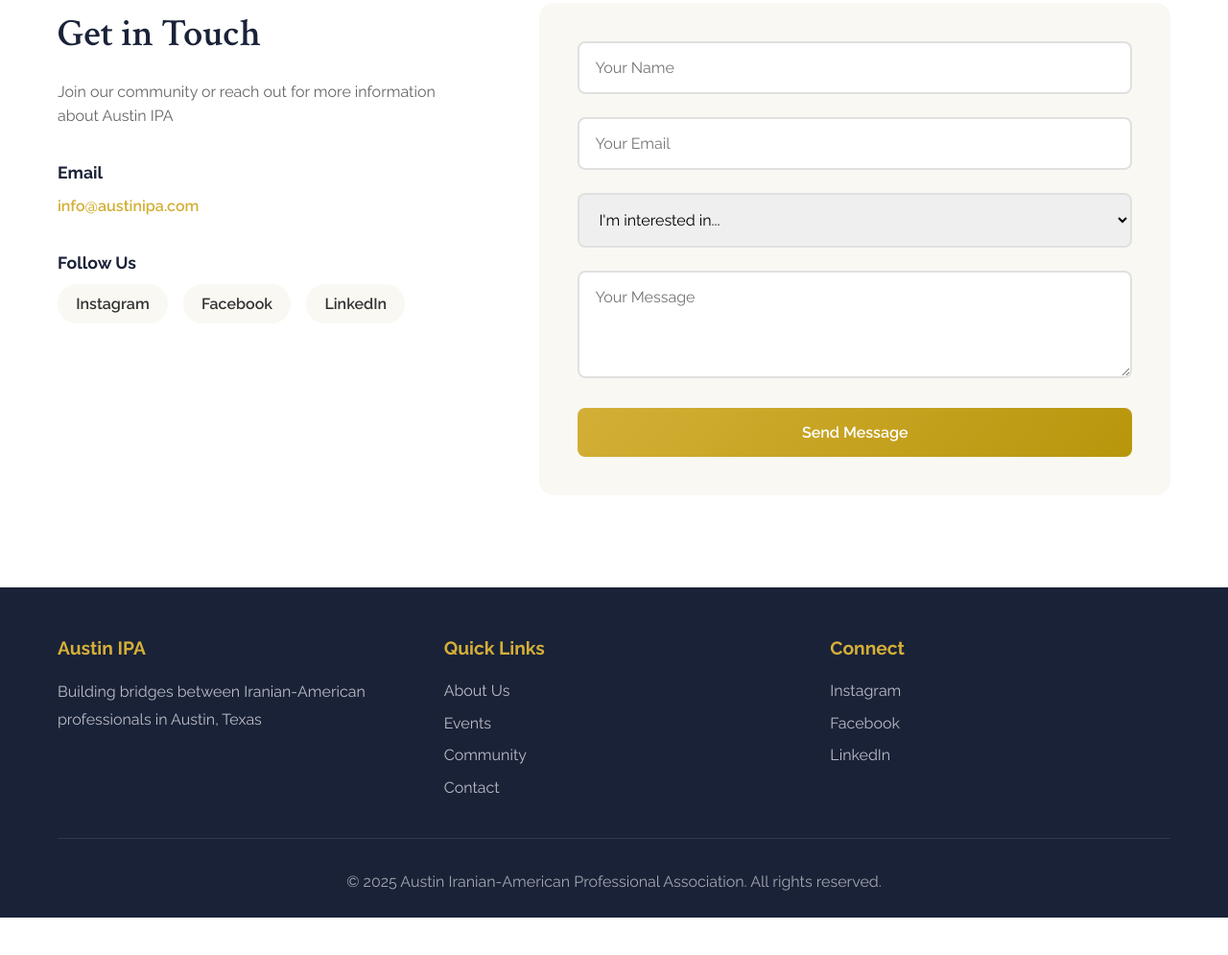
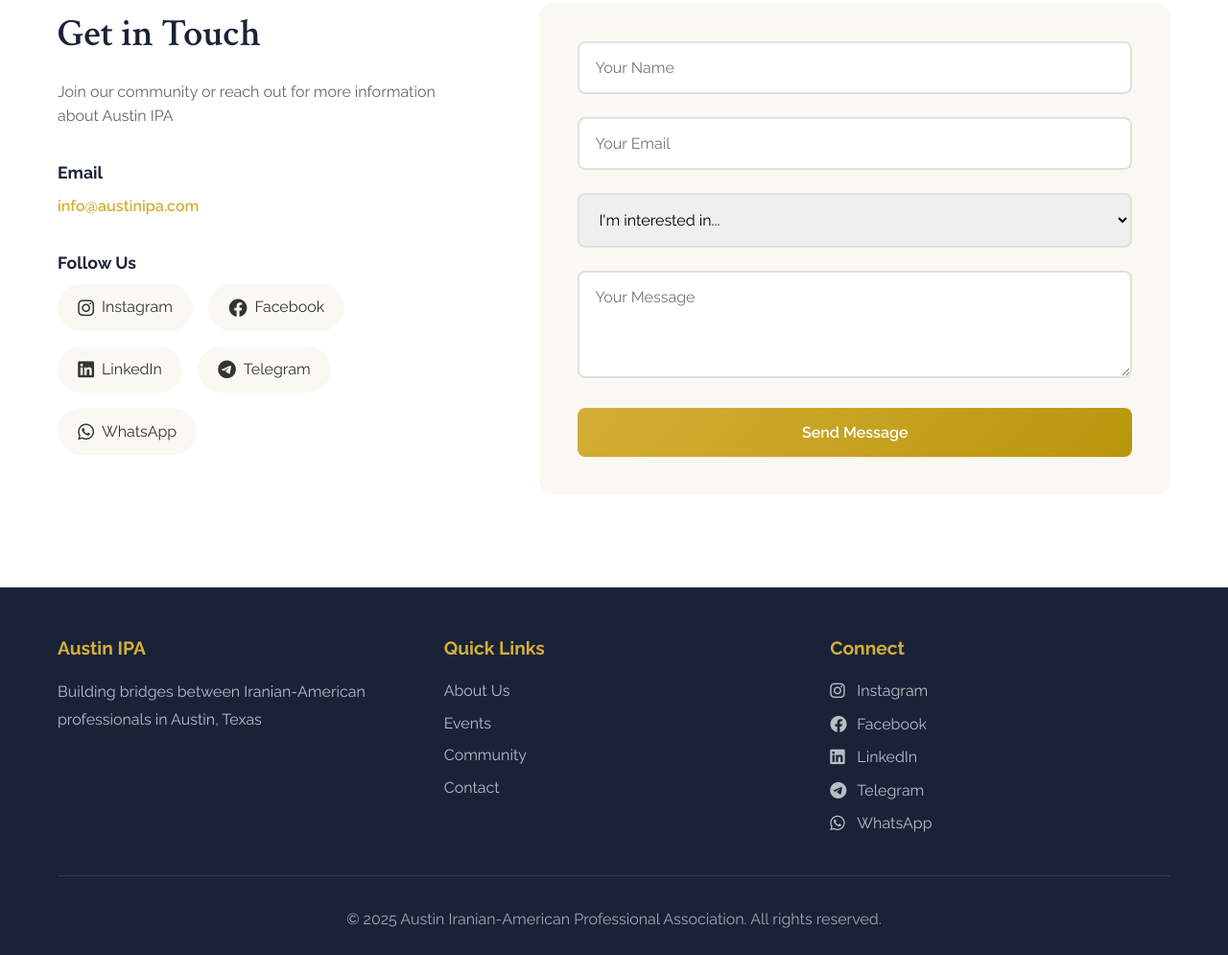
Before and after one commit to masoud-heydari/AustinIPA, a plain HTML site: page index.html in a window 1280 px wide. Shown: the part 3420-4415 px from the top of the page at 96% size. Before the commit the page ends 4376 px from the top, so only its background shows below. Drawn offline with Linux system fonts and the light colour scheme.

Commit message:
Add all social media platforms with icons
- Added Telegram and WhatsApp to social links
- Integrated Font Awesome for social media icons
- Enhanced styling for social links with icons
- Updated both contact section and footer
- All 5 platforms: Instagram, Facebook, LinkedIn, Telegram, WhatsApp
- Improved hover effects and visual feedback

```diff
--- a/css/styles.css
+++ b/css/styles.css
@@ -466,16 +466,29 @@
 }
 
 .social-links a {
-    padding: 0.5rem 1.2rem;
+    display: inline-flex;
+    align-items: center;
+    gap: 0.5rem;
+    padding: 0.6rem 1.2rem;
     background: var(--cream);
-    border-radius: 20px;
+    border-radius: 25px;
     color: var(--text);
+    text-decoration: none;
+    font-weight: 500;
     transition: all 0.3s ease;
+    border: 2px solid transparent;
+}
+
+.social-links a i {
+    font-size: 1.2rem;
 }
 
 .social-links a:hover {
     background: var(--gold);
     color: white;
+    border-color: var(--gold);
+    transform: translateY(-2px);
+    box-shadow: 0 4px 12px rgba(212, 175, 55, 0.3);
 }
 
 .contact-form {
@@ -565,11 +578,20 @@
 .footer-col a {
     color: rgba(255, 255, 255, 0.7);
     text-decoration: none;
-    transition: color 0.3s ease;
+    transition: all 0.3s ease;
+    display: inline-flex;
+    align-items: center;
+    gap: 0.5rem;
+}
+
+.footer-col a i {
+    font-size: 1.1rem;
+    width: 20px;
 }
 
 .footer-col a:hover {
     color: var(--gold);
+    padding-left: 5px;
 }
 
 .footer-bottom {
--- a/index.html
+++ b/index.html
@@ -8,6 +8,7 @@
     <link rel="preconnect" href="https://fonts.googleapis.com">
     <link rel="preconnect" href="https://fonts.gstatic.com" crossorigin>
     <link href="https://fonts.googleapis.com/css2?family=Raleway:wght@300;400;600;700&family=Crimson+Text:wght@400;600&display=swap" rel="stylesheet">
+    <link rel="stylesheet" href="https://cdnjs.cloudflare.com/ajax/libs/font-awesome/6.4.0/css/all.min.css">
     <link rel="stylesheet" href="css/styles.css">
 </head>
 <body>
@@ -172,9 +173,26 @@
                         <div class="detail">
                             <strong>Follow Us</strong>
                             <div class="social-links">
-                                <a href="#" target="_blank">Instagram</a>
-                                <a href="#" target="_blank">Facebook</a>
-                                <a href="#" target="_blank">LinkedIn</a>
+                                <a href="#" target="_blank" aria-label="Instagram">
+                                    <i class="fab fa-instagram"></i>
+                                    <span>Instagram</span>
+                                </a>
+                                <a href="#" target="_blank" aria-label="Facebook">
+                                    <i class="fab fa-facebook"></i>
+                                    <span>Facebook</span>
+                                </a>
+                                <a href="#" target="_blank" aria-label="LinkedIn">
+                                    <i class="fab fa-linkedin"></i>
+                                    <span>LinkedIn</span>
+                                </a>
+                                <a href="#" target="_blank" aria-label="Telegram">
+                                    <i class="fab fa-telegram"></i>
+                                    <span>Telegram</span>
+                                </a>
+                                <a href="#" target="_blank" aria-label="WhatsApp">
+                                    <i class="fab fa-whatsapp"></i>
+                                    <span>WhatsApp</span>
+                                </a>
                             </div>
                         </div>
                     </div>
@@ -223,9 +241,11 @@
                 <div class="footer-col">
                     <h4>Connect</h4>
                     <ul>
-                        <li><a href="#">Instagram</a></li>
-                        <li><a href="#">Facebook</a></li>
-                        <li><a href="#">LinkedIn</a></li>
+                        <li><a href="#"><i class="fab fa-instagram"></i> Instagram</a></li>
+                        <li><a href="#"><i class="fab fa-facebook"></i> Facebook</a></li>
+                        <li><a href="#"><i class="fab fa-linkedin"></i> LinkedIn</a></li>
+                        <li><a href="#"><i class="fab fa-telegram"></i> Telegram</a></li>
+                        <li><a href="#"><i class="fab fa-whatsapp"></i> WhatsApp</a></li>
                     </ul>
                 </div>
             </div>
```
